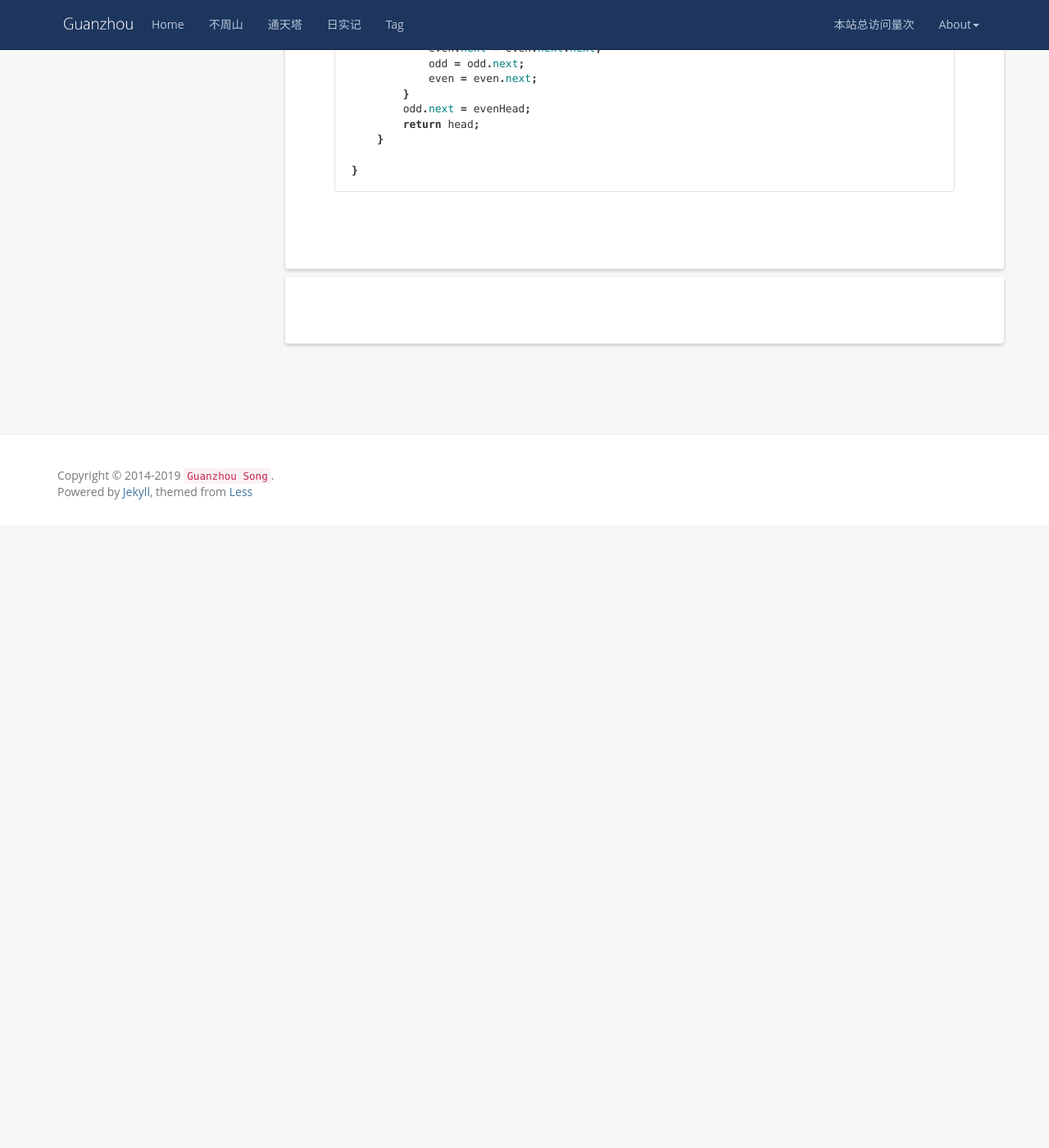
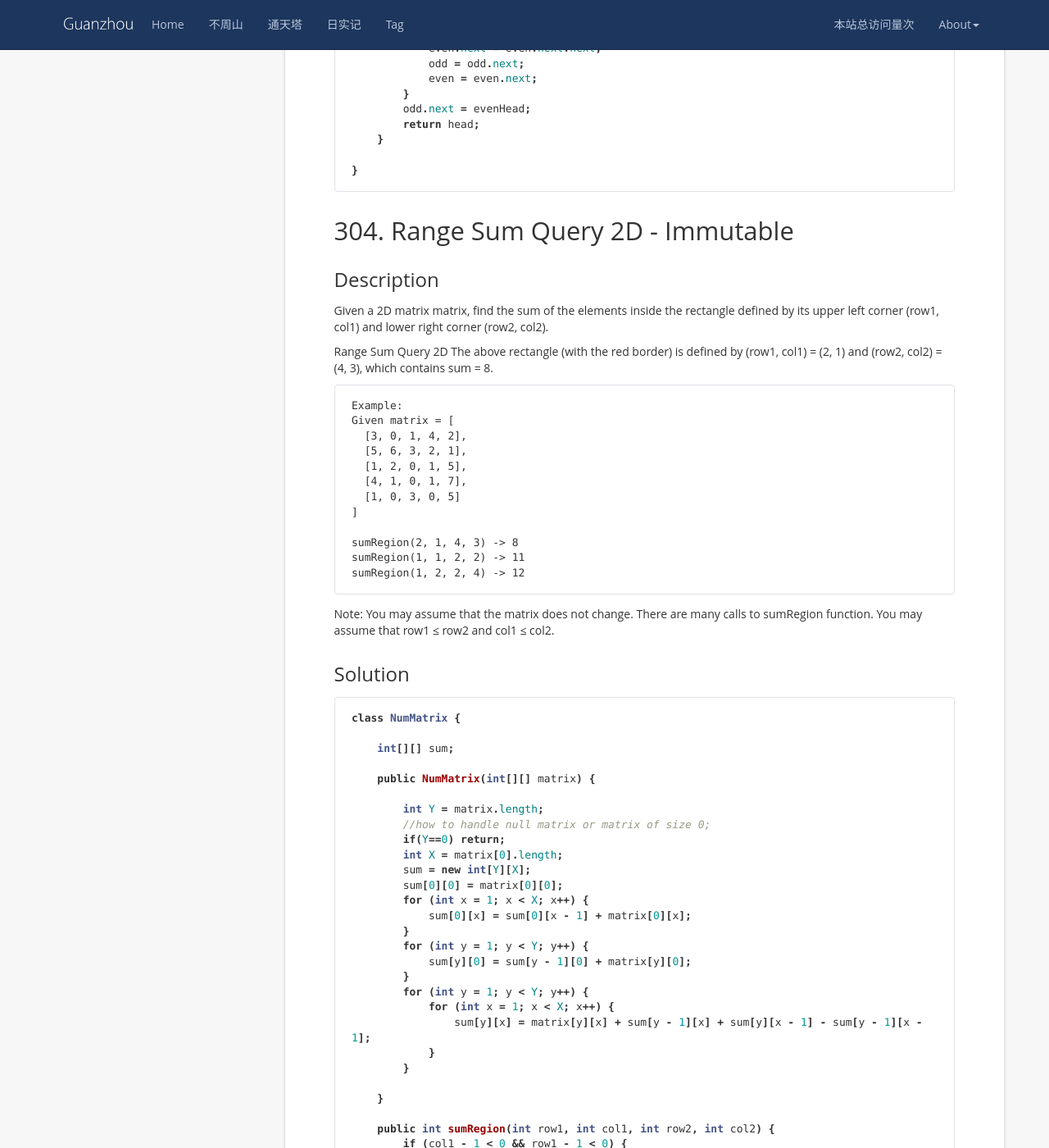
Before and after one commit to wangsimin04/GuanzhouSong.github.io, a Jekyll site: the page built from _posts/2019-11-01-LeetCode.md, in a window 1280 px wide and 1400 px high, scrolled down 5873 px. Shown: the whole window at 82% size. Built offline with Jekyll 4.4.1, drawn with Linux system fonts in a browser that asks for light colours; nearby versions of some CDN libraries; comment, search, counter and statistics services are not loaded; before the commit the page ends 6513 px from its top, so only the background shows below that; some of the changed text lies outside the part shown.

Commit message:
Update 2019-11-01-LeetCode.md

````diff
--- a/_posts/2019-11-01-LeetCode.md
+++ b/_posts/2019-11-01-LeetCode.md
@@ -283,3 +283,80 @@ class Solution {
 
 }
 ```
+
+## 304. Range Sum Query 2D - Immutable
+### Description
+Given a 2D matrix matrix, find the sum of the elements inside the rectangle defined by its upper left corner (row1, col1) and lower right corner (row2, col2).
+
+Range Sum Query 2D
+The above rectangle (with the red border) is defined by (row1, col1) = (2, 1) and (row2, col2) = (4, 3), which contains sum = 8.
+```
+Example:
+Given matrix = [
+  [3, 0, 1, 4, 2],
+  [5, 6, 3, 2, 1],
+  [1, 2, 0, 1, 5],
+  [4, 1, 0, 1, 7],
+  [1, 0, 3, 0, 5]
+]
+
+sumRegion(2, 1, 4, 3) -> 8
+sumRegion(1, 1, 2, 2) -> 11
+sumRegion(1, 2, 2, 4) -> 12
+```
+Note:
+You may assume that the matrix does not change.
+There are many calls to sumRegion function.
+You may assume that row1 ≤ row2 and col1 ≤ col2.
+
+### Solution
+
+```java
+class NumMatrix {
+
+    int[][] sum;
+
+    public NumMatrix(int[][] matrix) {
+
+        int Y = matrix.length;
+        //how to handle null matrix or matrix of size 0;
+        if(Y==0) return;
+        int X = matrix[0].length;
+        sum = new int[Y][X];
+        sum[0][0] = matrix[0][0];
+        for (int x = 1; x < X; x++) {
+            sum[0][x] = sum[0][x - 1] + matrix[0][x];
+        }
+        for (int y = 1; y < Y; y++) {
+            sum[y][0] = sum[y - 1][0] + matrix[y][0];
+        }
+        for (int y = 1; y < Y; y++) {
+            for (int x = 1; x < X; x++) {
+                sum[y][x] = matrix[y][x] + sum[y - 1][x] + sum[y][x - 1] - sum[y - 1][x - 1];
+            }
+        }
+
+    }
+
+    public int sumRegion(int row1, int col1, int row2, int col2) {
+        if (col1 - 1 < 0 && row1 - 1 < 0) {
+            return sum[row2][col2];
+        }
+        if (col1 - 1 < 0) {
+            return sum[row2][col2] + -sum[row1 - 1][col2];
+        }
+        if (row1 - 1 < 0) {
+            return sum[row2][col2] + -sum[row2][col1 - 1];
+        }
+        return sum[row2][col2] + sum[row1 - 1][col1 - 1] - sum[row1 - 1][col2] - sum[row2][col1 - 1];
+    }
+
+
+}
+
+/**
+ * Your NumMatrix object will be instantiated and called as such: NumMatrix obj = new
+ * NumMatrix(matrix); int param_1 = obj.sumRegion(row1,col1,row2,col2);
+ */
+
+```
````
